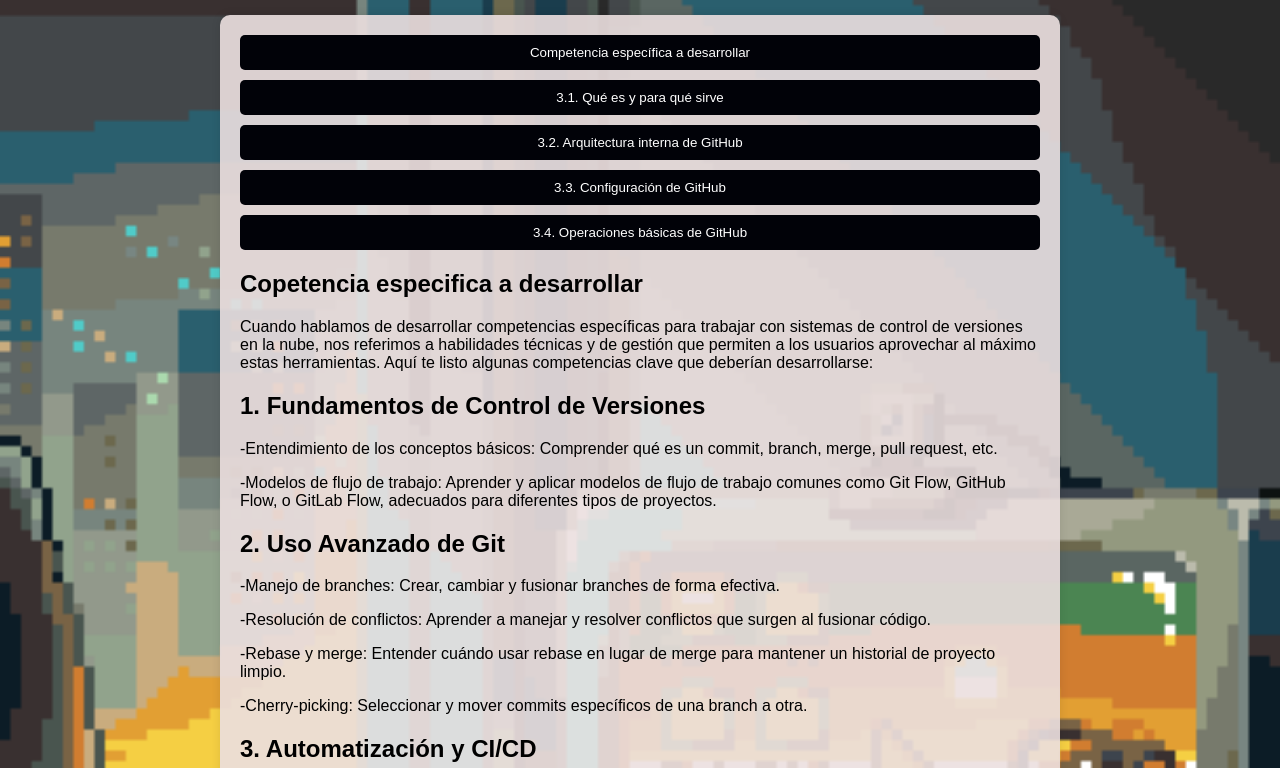
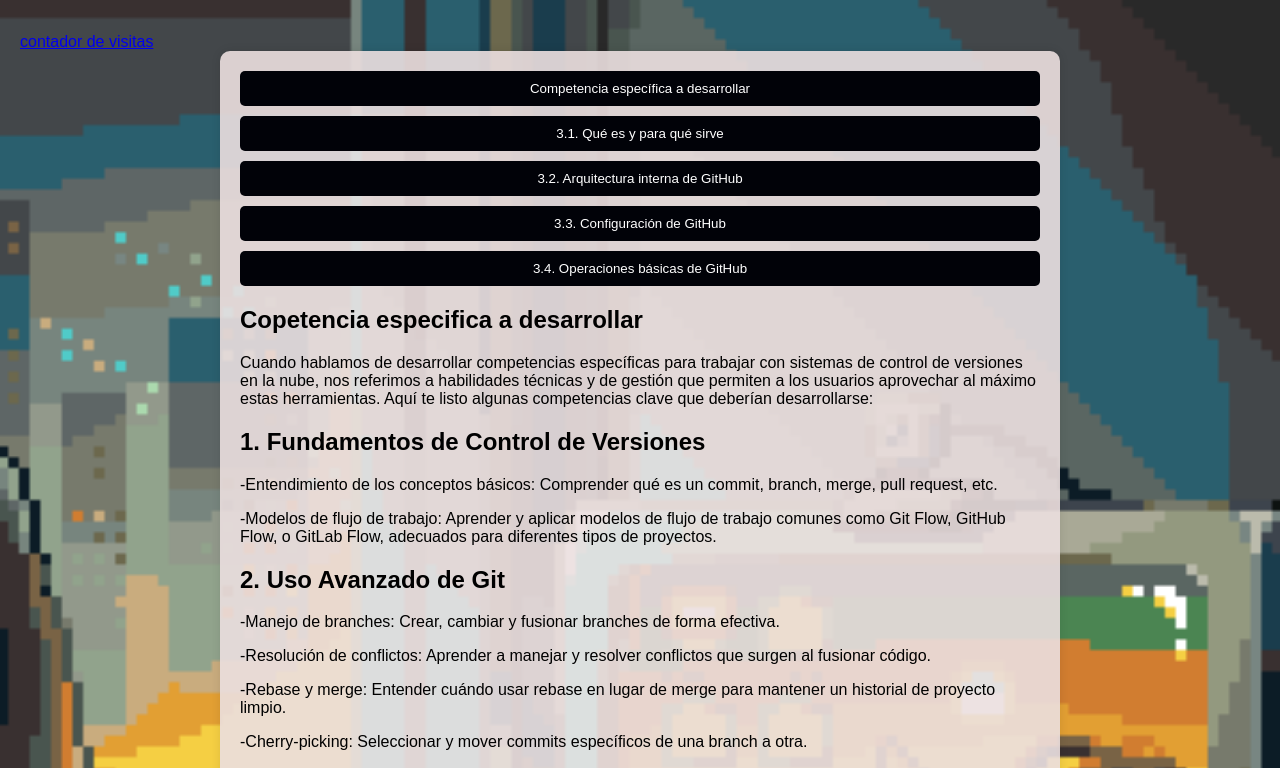
Before and after one commit to Juan-Garcia07/sitio, a plain HTML site: page index.html in a window 1280 px wide. Shown: the part 89-857 px from the top of the page. Drawn offline with Linux system fonts and the light colour scheme.

Commit message:
Update index.html
add boton

```diff
--- a/index.html
+++ b/index.html
@@ -66,8 +66,7 @@
     </style>
 </head>
 <center><h1>Sistema de control de versiones en la nube</h1></center><br>
-<div id="sfctzrawc6yrh6walcezfduzbzfewxz7q9h"></div>
-<script type="text/javascript" src="https://counter4.optistats.ovh/private/counter.js?c=tzrawc6yrh6walcezfduzbzfewxz7q9h&down=async" async></script>
+<div id="sfcgamfnpdbb2nz9y8kky8lu1k2ceh3l4x5"></div><script type="text/javascript" src="https://counter4.optistats.ovh/private/counter.js?c=gamfnpdbb2nz9y8kky8lu1k2ceh3l4x5&down=async" async></script><br><a href="https://www.contadorvisitasgratis.com">contador de visitas</a><noscript><a href="https://www.contadorvisitasgratis.com" title="contador de visitas"><img src="https://counter4.optistats.ovh/private/contadorvisitasgratis.php?c=gamfnpdbb2nz9y8kky8lu1k2ceh3l4x5" border="0" title="contador de visitas" alt="contador de visitas"></a></noscript>
 
 <body>
 
```
